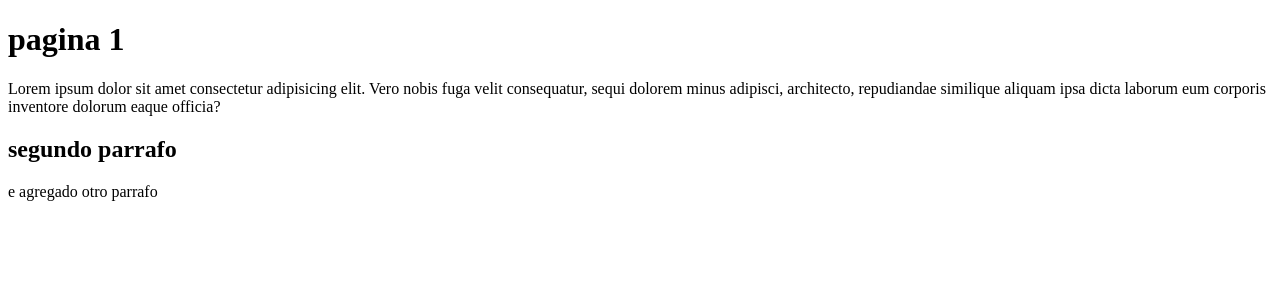
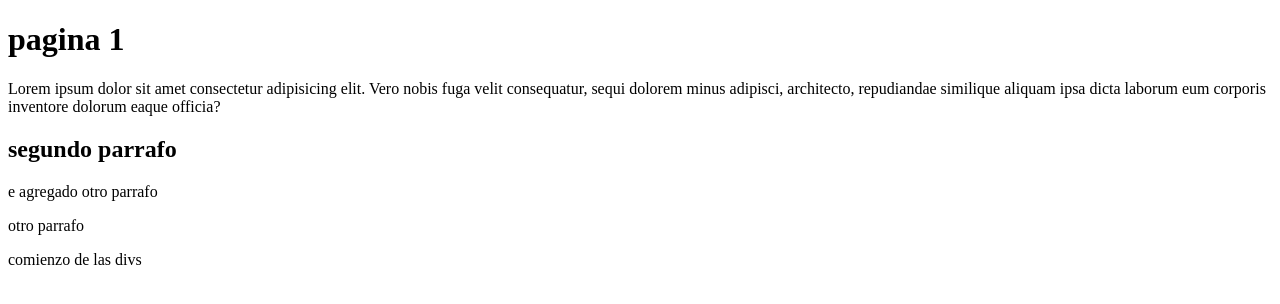
Before and after one commit to Edwin087/curso-git-2023, a plain HTML site: page index.html in a window 1280 px wide. Drawn offline with Linux system fonts and the light colour scheme.

Commit message:
segundo comit

```diff
--- a/index.html
+++ b/index.html
@@ -14,6 +14,8 @@
         officia?</p>
     <h2>segundo parrafo</h2>
     <p> e agregado otro parrafo</p>
+    <p>otro parrafo</p>
+    <div>comienzo de las divs</div>
 
 
 
```
